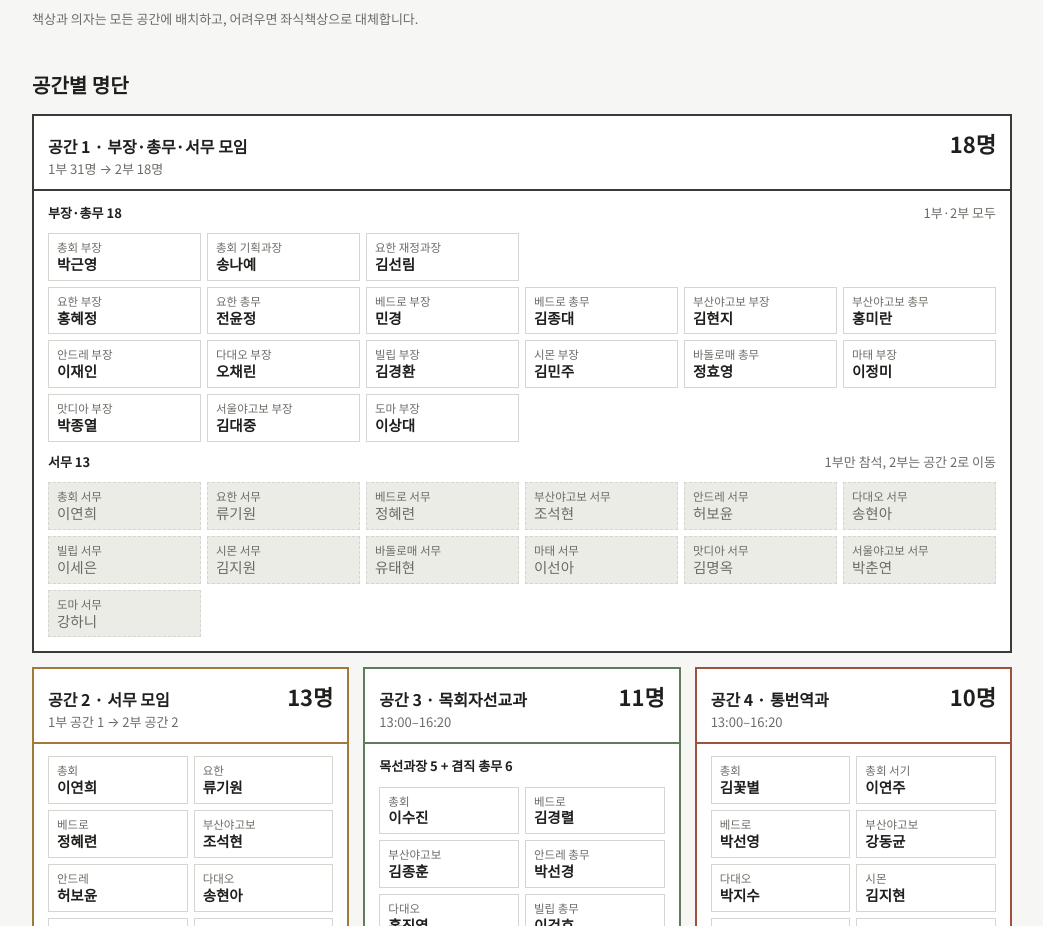
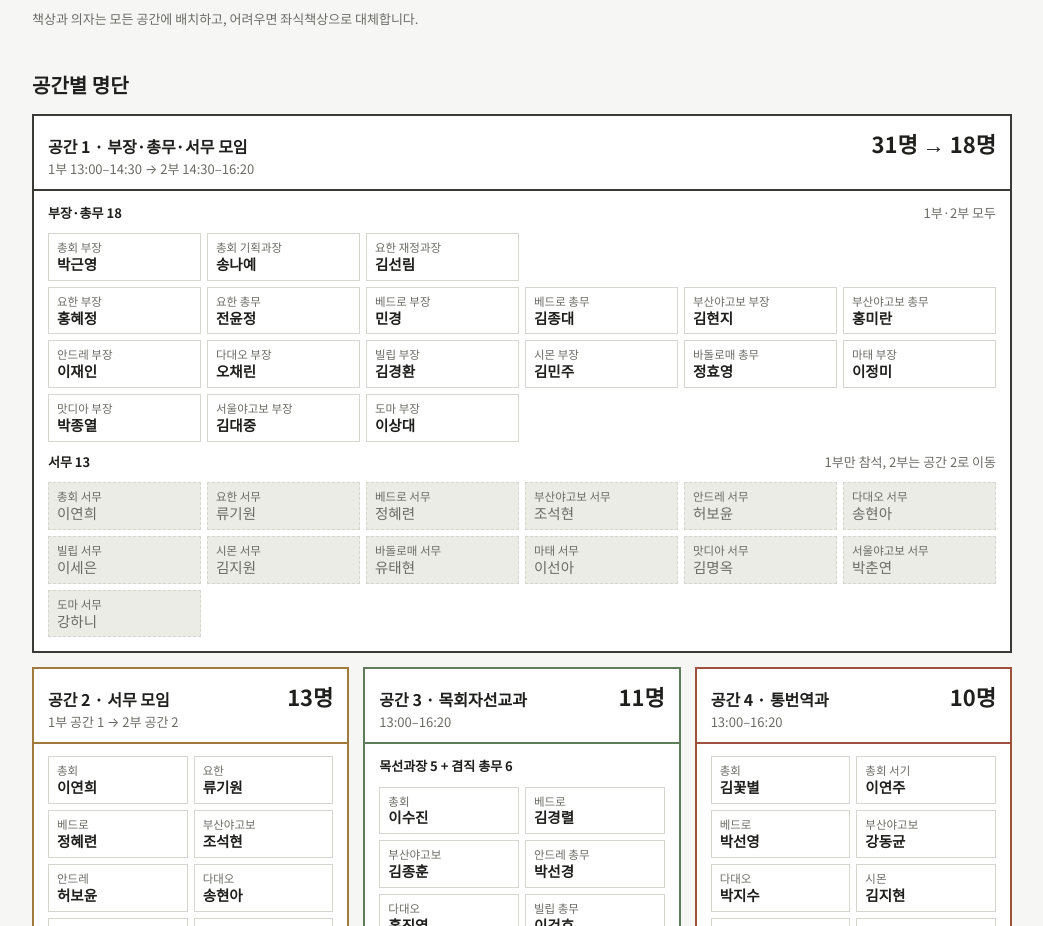
Before and after one commit to ssnantz5aa/-, a website: page yohan-briefing.html in a window 1280 px wide. Shown: the part 980-1906 px from the top of the page, without its empty margins (118-1161 px from the left). Drawn offline with Linux system fonts and the light colour scheme; a web font is replaced by a local one.

Commit message:
Room 1 header shows 31 -> 18
Co-Authored-By: Claude Opus 5.5 <noreply@anthropic.com>
Claude-Session: https://claude.ai/code/session_01UetvH8yjku1KzNKbBwrwKi

```diff
--- a/yohan-briefing.html
+++ b/yohan-briefing.html
@@ -277,9 +277,9 @@ const leaderRows = [
 const clerks = [['총회', '이연희'], ['요한', '류기원'], ['베드로', '정혜련'], ['부산야고보', '조석현'], ['안드레', '허보윤'], ['다대오', '송현아'], ['빌립', '이세은'], ['시몬', '김지원'], ['바돌로매', '유태현'], ['마태', '이선아'], ['맛디아', '김명옥'], ['서울야고보', '박춘연'], ['도마', '강하니']];
 const pastoral = [['총회', '이수진'], ['베드로', '김경렬'], ['부산야고보', '김종훈'], ['안드레 총무', '박선경'], ['다대오', '홍진영'], ['빌립 총무', '이건호'], ['바돌로매', '김다은'], ['마태 총무', '주예현'], ['맛디아 총무', '최원석'], ['서울야고보 총무', '김영희'], ['도마 총무', '박재경']];
 const interp = [['총회', '김꽃별'], ['총회 서기', '이연주'], ['베드로', '박선영'], ['부산야고보', '강동균'], ['다대오', '박지수'], ['시몬', '김지현'], ['바돌로매', '박선하'], ['마태', '김규리'], ['맛디아', '성예은'], ['서울야고보', '장춘화']];
-const box = (c, title, tag, n, body, wide) => `<article class="box ${wide ? 'wide' : ''}" style="--c:${c}"><header><div><h3>${title}</h3><span>${tag}</span></div><b>${n}명</b></header><div class="body">${body}</div></article>`;
+const box = (c, title, tag, n, body, wide) => `<article class="box ${wide ? 'wide' : ''}" style="--c:${c}"><header><div><h3>${title}</h3><span>${tag}</span></div><b>${typeof n === 'number' ? n + '명' : n}</b></header><div class="body">${body}</div></article>`;
 document.getElementById('rosters').innerHTML = [
-  box('var(--g1)', '공간 1 · 부장·총무·서무 모임', '1부 31명 → 2부 18명', 18,
+  box('var(--g1)', '공간 1 · 부장·총무·서무 모임', '1부 13:00–14:30 → 2부 14:30–16:20', '31명 → 18명',
     `<div class="sub">부장·총무 18<span>1부·2부 모두</span></div>
      <div class="rows">${leaderRows.map(r => grid(r)).join('')}</div>
      <div class="sub">서무 13<span>1부만 참석, 2부는 공간 2로 이동</span></div>
```
